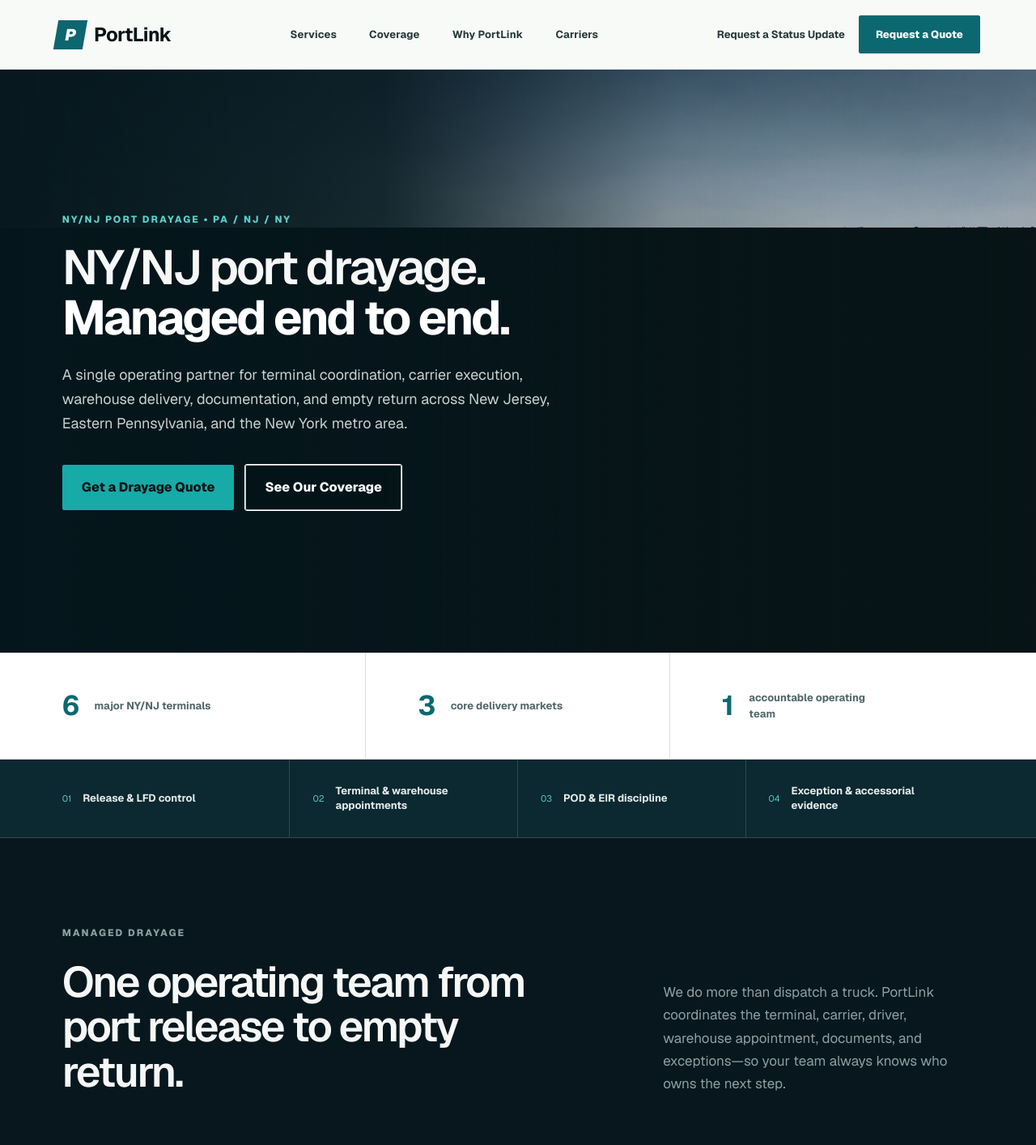
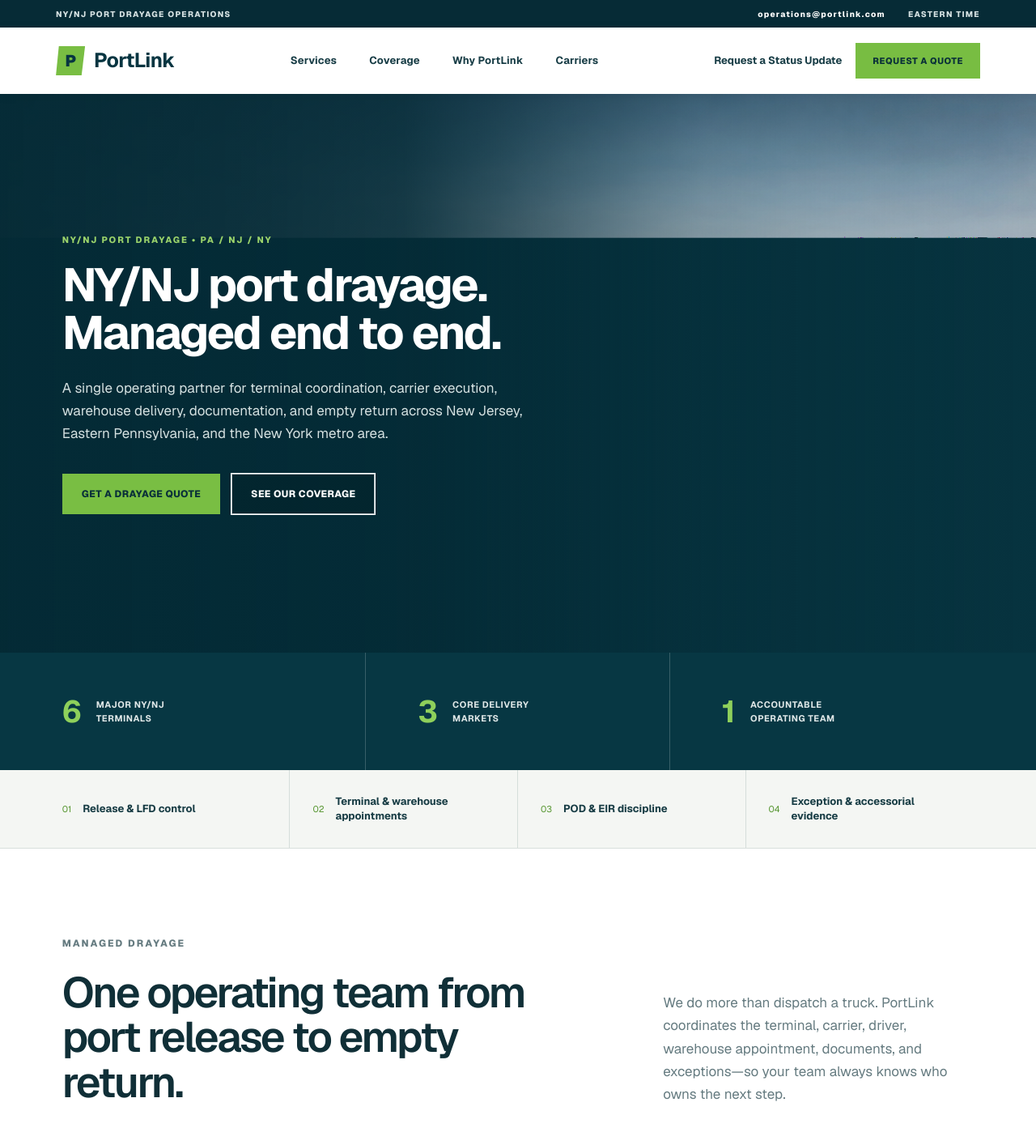
Before and after one commit to kirk2013/portlink-drayage, a Next.js app: page / in a window 1280 px wide. Shown: the top 1414 px of the page at 81% size. Built offline with nearby package versions, Linux system fonts and the light colour scheme.

Commit message:
Rebuild PortLink around an NFI-inspired enterprise visual system

```diff
--- a/app/globals.css
+++ b/app/globals.css
@@ -349,3 +349,89 @@
   .hero .lead{font-size:16px}
   .section{padding-top:76px;padding-bottom:76px}
 }
+
+/* NFI-inspired direction: navy, safety green, full-bleed logistics photography */
+:root{--ink:#072f3b;--ink2:#0a3d4b;--teal:#79be43;--cream:#f4f6f3;--paper:#fff;--text:#fff;--muted:#7a9095;--line:rgba(143,173,178,.28)}
+.utility-bar{height:34px;background:#062b36;color:#d6e2e3;padding:0 max(30px,5.4vw);display:flex;align-items:center;justify-content:space-between;font-size:10px;font-weight:750;letter-spacing:.13em}
+.utility-bar div{display:flex;align-items:center;gap:28px}
+.utility-bar a{color:white;text-decoration:none}
+.header{height:82px;background:white;border:0;padding:0 max(30px,5.4vw);box-shadow:0 2px 12px rgba(0,35,45,.08)}
+.header .logo{color:#073541;font-size:25px}
+.header .logo span{background:#79be43;color:#073541;transform:none;clip-path:polygon(10% 0,100% 0,88% 100%,0 100%)}
+.header nav a,.header .link-button{color:#183d46}
+.header nav a:hover,.header .link-button:hover{color:#4a8d2d}
+.header .solid.small{background:#78bd42;border-color:#78bd42;color:#092f39;border-radius:0;text-transform:uppercase;font-size:11px;letter-spacing:.05em}
+.hero{min-height:690px;background:#073440}
+.hero:after{background:linear-gradient(90deg,rgba(4,42,53,.96) 0%,rgba(4,42,53,.86) 39%,rgba(4,42,53,.34) 68%,rgba(4,42,53,.08) 100%)}
+.hero-copy{min-height:690px;width:min(59%,880px);padding-top:80px;padding-bottom:80px}
+.hero .kicker{color:#9bd36b;font-size:11px}
+.hero h1{font-size:clamp(49px,4.5vw,70px);font-weight:650;letter-spacing:-.04em;line-height:1.02}
+.hero h1 em{font-weight:650;color:#fff}
+.hero .lead{color:#d5e1e1;font-size:17px;max-width:630px}
+.hero-photo{min-height:690px;filter:saturate(.96) contrast(1.03);background-position:center 58%}
+.solid{background:#79be43;border-color:#79be43;color:#092f39;border-radius:0;text-transform:uppercase;font-size:12px;letter-spacing:.035em}
+.outline{border-color:white;border-radius:0;text-transform:uppercase;font-size:12px;letter-spacing:.035em}
+.factbar{min-height:145px;background:#073743;color:white;border:0;padding:0 max(30px,6vw)}
+.factbar div{border-color:rgba(255,255,255,.2)}
+.factbar strong{color:#8ed05b;font-size:38px}
+.factbar span{color:#e0e8e8;text-transform:uppercase;letter-spacing:.055em;font-size:11px}
+.proof-strip{background:#f4f6f3;color:#143940;border-bottom:1px solid #d8dfdc}
+.proof-strip div{border-color:#d5deda}
+.proof-strip span{color:#55952f}
+.proof-strip b{color:#173c44}
+.kicker{color:#5b9f34}
+.section{background:white;color:#102f37}
+.section p{color:#657b80}
+.services{background:white}
+.service-cards{border-color:#ccd7d4}
+.service-cards article{border-color:#d3ddda}
+.service-cards span,.workflow-steps span,.engagement-grid span{color:#65a63b}
+.workflow{background:#073743;color:white}
+.workflow p{color:#b9c9cb}
+.workflow .kicker{color:#91cf62}
+.workflow-steps{border-color:rgba(255,255,255,.25)}
+.workflow-steps article{border-color:rgba(255,255,255,.2)}
+.capabilities{background:#f2f5f2}
+.capabilities .kicker,.sectors .kicker,.control .kicker,.engagement .kicker,.faq .kicker,.quote .kicker{color:#5b9f34}
+.capability-grid article{position:relative;transition:.2s transform,.2s box-shadow}
+.capability-grid article:before{content:"";position:absolute;left:0;top:0;width:4px;height:0;background:#79be43;transition:.2s height}
+.capability-grid article:hover{transform:translateY(-3px);box-shadow:0 12px 28px rgba(8,47,57,.08)}
+.capability-grid article:hover:before{height:100%}
+.sectors{background:white}
+.coverage{background:#f4f6f3}
+.coverage-photo>div{background:#073743}
+.coverage-photo small{color:#98d36b}
+.terminal-line{border-color:#bfcac7}
+.china{background:#073743;color:white}
+.china p{color:#becdce}
+.china .kicker{color:#93d064}
+.china-points{border-color:rgba(255,255,255,.25)}
+.china-points div{border-color:rgba(255,255,255,.2)}
+.china-points span{color:#91ca68}
+.control{background:white}
+.engagement{background:#f1f4f1}
+.faq{background:white}
+.carrier{background:#78bd42;color:#092f39}
+.carrier .kicker{color:#315f20}
+.carrier p{color:#254b2c}
+.carrier .light-button{background:#073743;color:white;border-color:#073743;border-radius:0}
+.carrier .light-button span{color:#9bd36b}
+.quote{background:#f3f5f2}
+.quote input,.quote textarea{border-color:#8fa19e}
+footer{background:#062b36}
+.sub-header{background:#fff;height:82px}
+.sub-header .logo{color:#073541}
+.sub-header .logo span{background:#79be43;color:#073541;transform:none}
+.sub-header nav a{color:#173d46}
+.sub-hero{background:linear-gradient(90deg,rgba(4,42,53,.95),rgba(4,42,53,.52)),url('/assets/portlink-hero-v2.png') center 58%/cover}
+.sub-note{background:#073743}
+
+@media(max-width:720px){
+  .utility-bar{display:none}
+  .menu{color:#073541}
+  .header nav.open{top:72px}
+  .hero,.hero-copy,.hero-photo{min-height:630px}
+  .hero-copy{padding-top:58px}
+  .hero h1,.hero h1.zh{font-size:42px}
+  .factbar{padding-top:12px;padding-bottom:12px}
+}
--- a/app/page.tsx
+++ b/app/page.tsx
@@ -115,6 +115,10 @@
   };
 
   return <main>
+    <div className="utility-bar">
+      <span>{lang === "zh" ? "纽约／新泽西港拖柜运营" : "NY/NJ PORT DRAYAGE OPERATIONS"}</span>
+      <div><a href="mailto:operations@portlink.com">operations@portlink.com</a><span>{lang === "zh" ? "美国东部时间" : "EASTERN TIME"}</span></div>
+    </div>
     <header className="header">
       <a className="logo" href="#top"><span>P</span><b>PortLink</b></a>
       <button className="menu" onClick={() => setMenu(!menu)}>{menu ? "×" : "☰"}</button>
```
